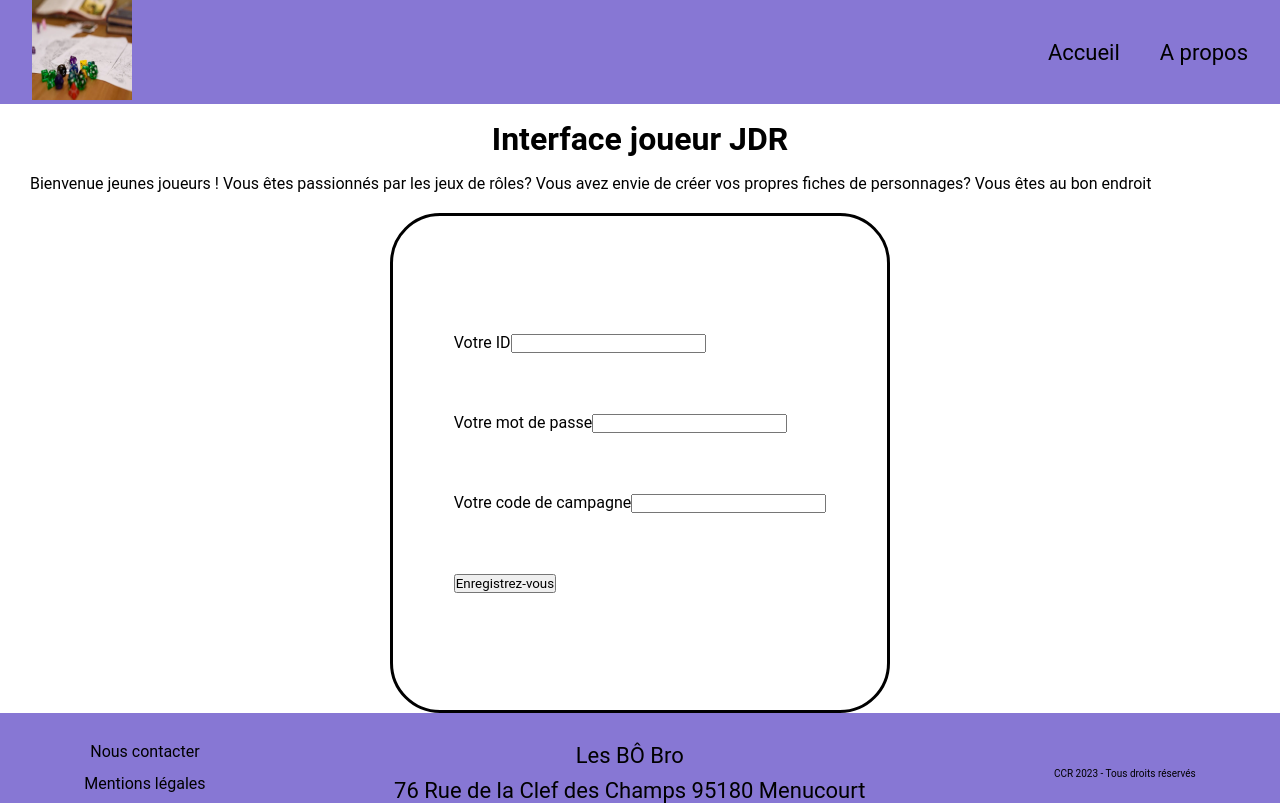
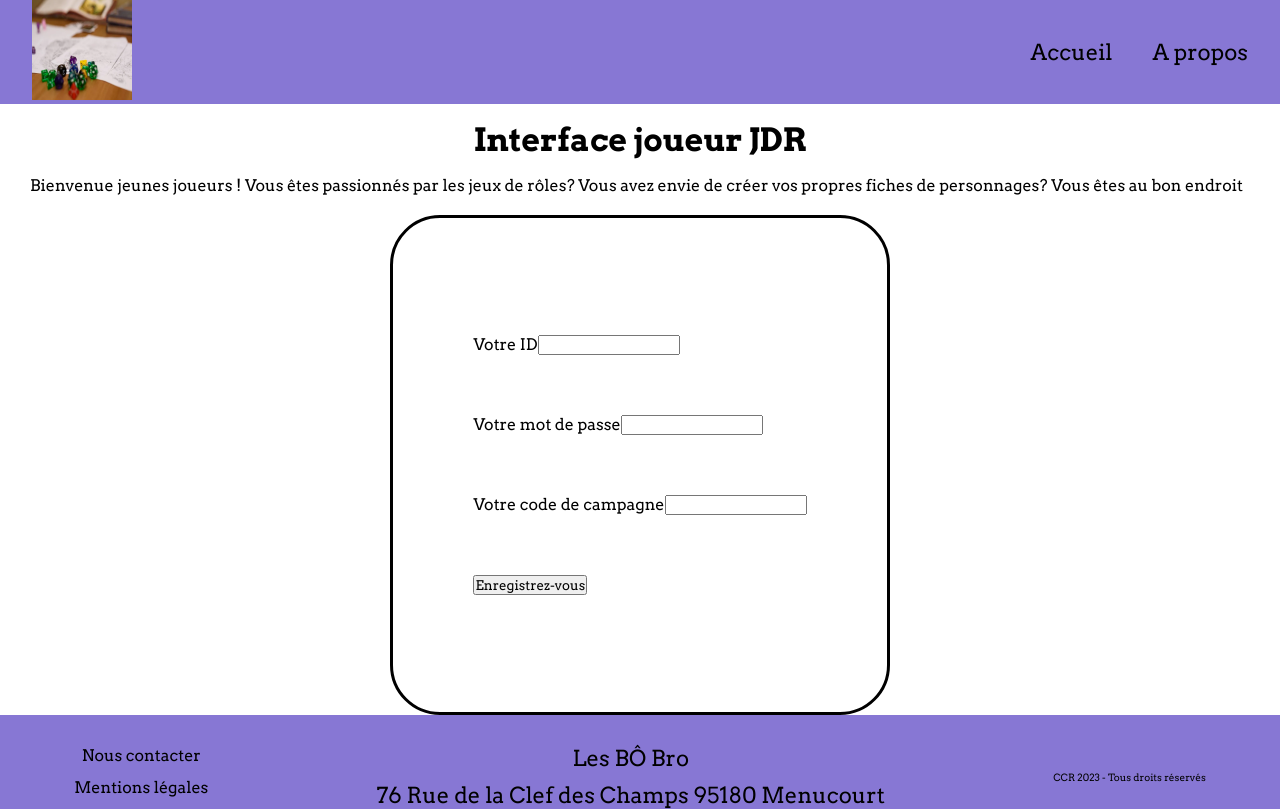
Before and after one commit to M0rgan52/Interface_Joueur_JDR, a React (Create React App) app: page / in a window 1280 px wide. Built offline with nearby package versions, Linux system fonts and the light colour scheme.

Commit message:
commit -m "CSS - Changement de la police sur toutes les pages. Police Arvo"

```diff
--- a/public/index.html
+++ b/public/index.html
@@ -1,23 +1,27 @@
 <!DOCTYPE html>
 <html lang="fr">
+
 <head>
   <meta charset="utf-8" />
   <link rel="icon" href="%PUBLIC_URL%/favicon.ico" />
   <meta name="viewport" content="width=device-width, initial-scale=1" />
   <meta name="theme-color" content="#000000" />
-    <meta
-      name="description"
-      content="Web site created using create-react-app"
-    />
+  <meta name="description" content="Web site created using create-react-app" />
   <link rel="apple-touch-icon" href="%PUBLIC_URL%/logo192.png" />
+  <link rel="preconnect" href="https://fonts.googleapis.com">
+  <link rel="preconnect" href="https://fonts.gstatic.com" crossorigin>
+  <link href="https://fonts.googleapis.com/css2?family=Arvo:ital,wght@0,400;0,700;1,400;1,700&display=swap"
+    rel="stylesheet">
 
   <link rel="manifest" href="%PUBLIC_URL%/manifest.json" />
 
   <title>React App</title>
 </head>
+
 <body>
   <noscript>You need to enable JavaScript to run this app.</noscript>
   <div id="root"></div>
 
 </body>
+
 </html>
--- a/src/App.css
+++ b/src/App.css
@@ -1,21 +1,20 @@
-.App{
+.App {
   min-height: 100vh;
   display: flex;
   flex-direction: column;
-
 }
 
-*{
+* {
   margin: 0;
   padding: 0;
-       font-family: 'Roboto', sans-serif;
+  font-family: "Arvo", serif;
 }
 
-ul{
+ul {
   list-style: none;
 }
 
-a{
+a {
   text-decoration: none;
   color: #000;
 }
```
Lines whose indentation alone changed are shown as unchanged.
